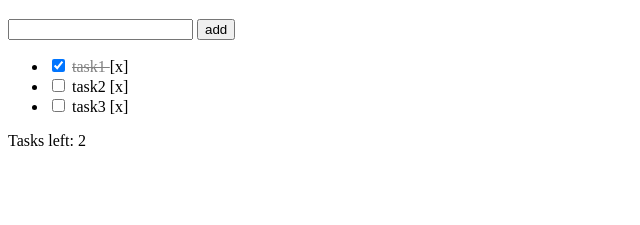
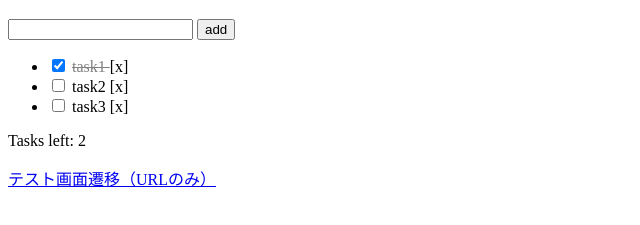
Before and after one commit to takeshi-terashima/backbone_js_sample, a plain HTML site: page index.html in a window 1280 px wide. Shown: the part 61-286 px from the top of the page, without its empty margins (0-640 px from the left). Drawn offline with Linux system fonts and the light colour scheme.

Commit message:
Update index.html

```diff
--- a/index.html
+++ b/index.html
@@ -23,6 +23,7 @@
     </div>
 
     <p>Tasks left: <span id="count"></span></p>
+        <p><a href="#foo/hogehoge">テスト画面遷移（URLのみ）</a></p>
 
     <script type="text/template" id="task-template">
         <input type="checkbox" class="toggle" <%= completed ? 'checked' : '' %>>
```
